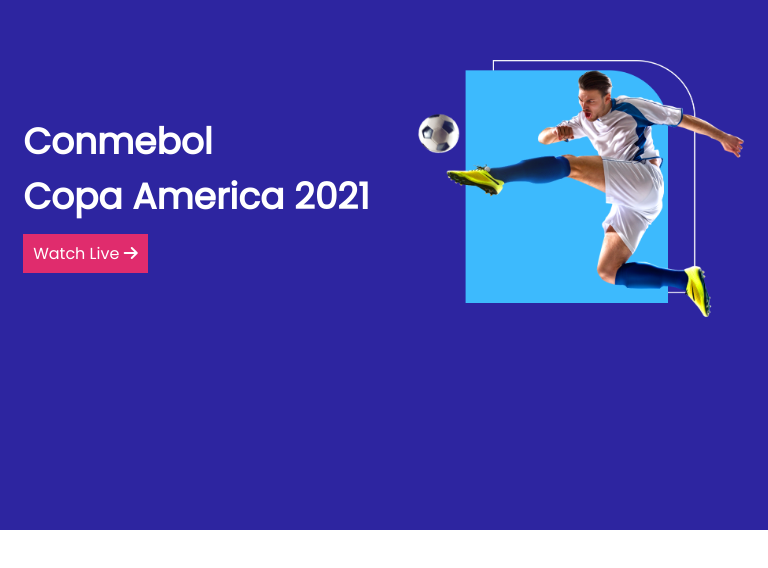
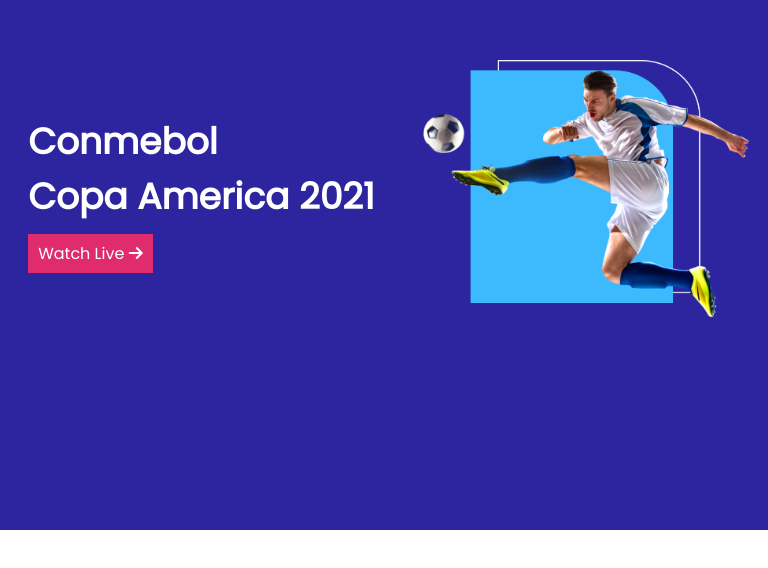
Before and after one commit to Tosir80/Football, a plain HTML site: page index.html in a window 768 px wide. Shown: the part 144-712 px from the top of the page. Drawn offline with Linux system fonts and the light colour scheme.

Commit message:
padding add

```diff
--- a/css/style.css
+++ b/css/style.css
@@ -112,7 +112,9 @@ justify-content: space-around;
 /* Tablet devices */
 @media only screen and (min-width:688px) and (max-width:992px){
 
-
+    .banner-left{
+        padding: 0 10px;
+    }
      .banner-left h1 {
          font-size: 36px;
      }
```
